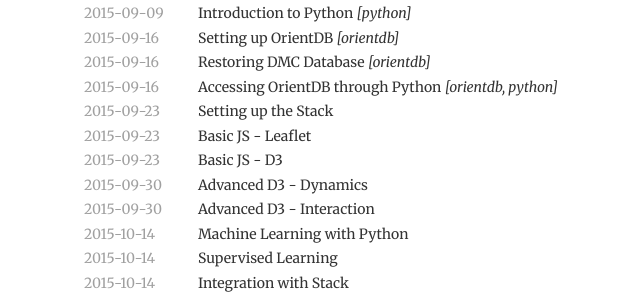
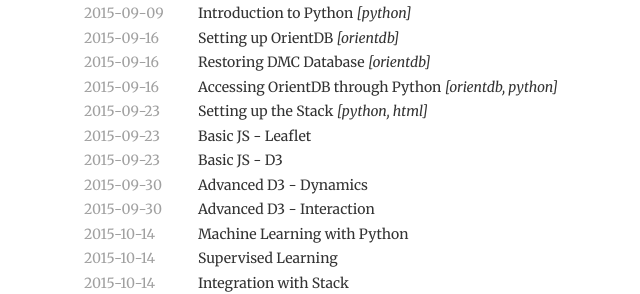
Before and after one commit to danilnagy/dmc, a Jekyll site: the page built from index.html, in a window 1280 px wide. Shown: the part 138-432 px from the top of the page, without its empty margins (172-812 px from the left). Built offline with Jekyll 4.4.1, drawn with Linux system fonts in a browser that asks for light colours; Markdown is read by kramdown in place of the engine named in the settings.

Commit message:
Update 2015-09-23-setting-up-the-stack.md

```diff
--- a/_posts/2015-09-23-setting-up-the-stack.md
+++ b/_posts/2015-09-23-setting-up-the-stack.md
@@ -2,6 +2,9 @@
 layout: post
 title:  Setting up the Stack
 date:   2015-09-23 01:00:00
+tags:
+- python
+- html
 ---
 
 Setting up Local Flask Server
```
